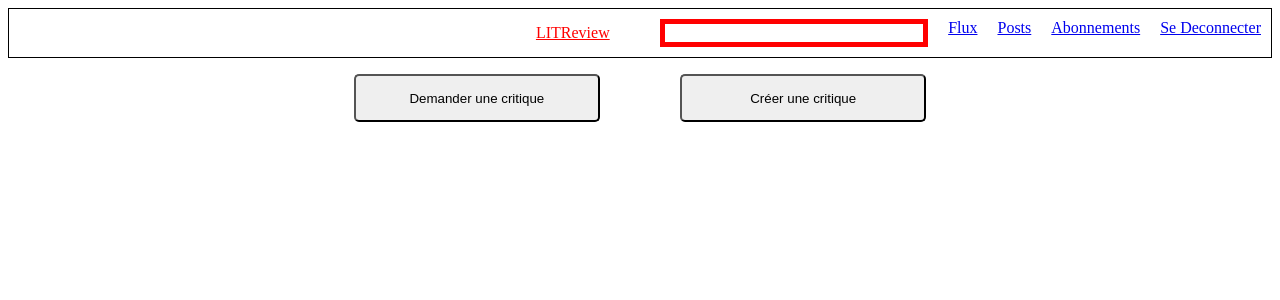
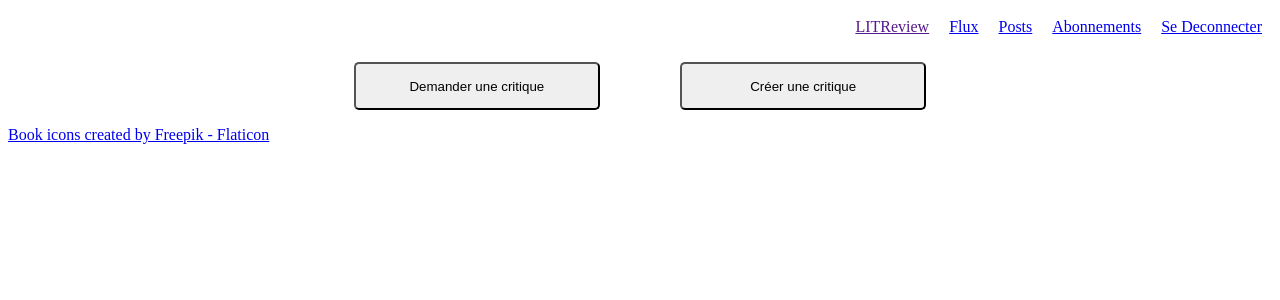
Before and after one commit to johnchem/OCProjet_LITReview, a Django app: template litreview/website/templates/website/feed.html in a window 1280 px wide. Shown: the top 300 px of the page. Run offline with Django 4.2, Linux system fonts and the light colour scheme; the template is opened without the code that fills it, so the values that code supplies are empty.

Commit message:
feed page & star rating

```diff
--- /dev/null
+++ b/litreview/website/static/website/feed.css
@@ -0,0 +1,102 @@
+.feed__block{
+    align-items: center;
+    margin-left:1em;
+    margin-right: 1em;
+}
+
+.ticket__block{
+    border: 1pt solid black;
+}
+
+.ticket__header, .review__header{
+    display: flex;
+    justify-content: space-between;
+    margin: 0.5rem 1rem 0rem 1rem;
+}
+
+.ticket__content, .review__ticket{
+    padding:1rem;
+    display:grid;
+    grid-template: "title title title" 2rem "picture descrip descrip" 1fr "picture button button" auto / 1fr 1fr 1fr;
+    justify-items: center;
+    align-items: center;
+    height: fit-content;
+    grid-auto-flow: dense;
+}
+
+.ticket__title{
+    grid-area: title;
+    font-size: larger;
+    color:red;
+    padding: 1rem 0rem 1rem 0rem;
+}
+
+.ticket__picture, .review__picture{
+    grid-area: picture;
+    justify-self: center;
+    align-self:  center;
+}
+
+.ticket__picture img{
+    display:block;
+    max-height: 200px;
+    min-height: 150px;
+    margin-left: auto;
+    margin-right: auto;
+
+}
+
+.ticket__description{
+    align-self:flex-start;
+    grid-area: descrip;
+}
+
+.ticket__review__button{
+    grid-area: button;
+    align-self: center;
+    justify-self: right;
+    padding-right: 2rem;
+    width: auto;
+    height: auto;
+}
+
+.ticket__review__button button{
+    width: fit-content;
+    padding: 1rem;
+}
+
+.review__block{
+    border: 1pt solid black
+}
+
+.review__ticket{
+    border: 1pt black solid;
+    margin: 1rem
+}
+
+.review__content{
+    display: grid;
+    grid-template: "headline rating" 1fr "ticket ticket" 1fr / 1fr 1fr
+}
+
+.review__title{
+    grid: headline;
+}
+
+.review__rating{
+    grid: rating;
+    display: inline-block;
+    height: 1rem;
+    justify-content: center;
+    margin: 0 0.2rem;
+}
+
+.star1 {
+    filter: grayscale(100%);
+    opacity: 0.3;
+}
+
+
+.review__ticket{
+    grid: ticket;
+}
--- a/litreview/website/static/website/styles.css
+++ b/litreview/website/static/website/styles.css
@@ -4,24 +4,15 @@
     justify-content: flex-end;
     align-content: center;
     list-style-type: none;
-    border: 1px solid black;
-    width:auto;
 }
 
 .nav__bar__block li{
     margin: 10px;
 }
 
-.nav__bar__block li:first-child{
+.nav__bar__block:first-child{
     flex-grow: 2;
-    border: 5px red solid;
     margin-left: 50%;
-}
-
-.nav__bar__block li:first-child a{
-    display: block;
-    translate: -50% 0%;
-    color:red;
 }
 
 .feed__button{
@@ -44,76 +35,3 @@ button:hover{
     background-color: black;
     color:white;
 }
-
-.feed__block{
-    display: block;
-    align-items: center;
-    margin-left:auto;
-    margin-right: auto;
-    width: 80%;
-}
-
-.ticket__block{
-    border: 1pt solid black;
-}
-
-.ticket__header{
-    display: flex;
-    justify-content: space-between;
-    margin: 0.5rem 1rem 0rem 1rem;
-}
-
-.ticket__content{
-    padding:1rem;
-    display:grid;
-    grid-template: "title title title" 2rem "picture descrip descrip" 1fr "picture button button" auto / 1fr 1fr 1fr;
-    justify-items: center;
-    align-items: center;
-    height: fit-content;
-    grid-auto-flow: dense;
-}
-
-.ticket__title{
-    grid-area: title;
-    font-size: larger;
-    color:red;
-    padding: 1rem 0rem 1rem 0rem;
-}
-
-.ticket__picture{
-    grid-area: picture;
-    justify-self: center;
-    align-self  center;
-}
-
-.ticket__picture img{
-    display:block;
-    max-height: 200px;
-    min-height: 150px;
-    margin-left: auto;
-    margin-right: auto;
-
-}
-
-.ticket__description{
-    align-self:flex-start;
-    grid-area: descrip;
-}
-
-.ticket__review__button{
-    grid-area: button;
-    align-self: center;
-    justify-self: right;
-    padding-right: 2rem;
-    width: auto;
-    height: auto;
-}
-
-.ticket__review__button button{
-    width: fit-content;
-    padding: 1rem;
-}
-
-.review__block{
-    border: 1pt solid black
-}
--- a/litreview/website/templates/website/feed.html
+++ b/litreview/website/templates/website/feed.html
@@ -1,5 +1,11 @@
 
 {% extends "website/main.html" %}
+
+{% load static %}
+
+{% block extrahead %}
+    <link rel="stylesheet" href="{% static 'website/feed.css' %}" type="text/css" />
+{% endblock %}
 
 {% block title %}
     Welcome {{user}}
@@ -21,3 +27,9 @@
     </div>
 
 {% endblock %}
+
+{% block extrafooter %}
+    <div class="credit">
+        <a href="https://www.flaticon.com/free-icons/book" title="book icons">Book icons created by Freepik - Flaticon</a>
+    </div>
+{% endblock %}
--- a/litreview/website/templates/website/main.html
+++ b/litreview/website/templates/website/main.html
@@ -8,6 +8,7 @@
             {% block title %}{% endblock %}
         </title>
         <link rel="stylesheet" href="{% static 'website/styles.css' %}" type="text/css" />
+        {% block extrahead %}{% endblock %}
     </head>
 
     <body>
@@ -23,4 +24,7 @@
         {% block content %} {% endblock %}
     </body>
 
+    <footer>
+        {% block extrafooter %}{% endblock %}
+    </footer>
 </html>
```
Also changed, not shown: litreview/website/templates/website/review_snippet.html (+12 -2 lines), litreview/website/static/website/icon_book.png (added), litreview/website/static/website/icon_book2.png (added).
